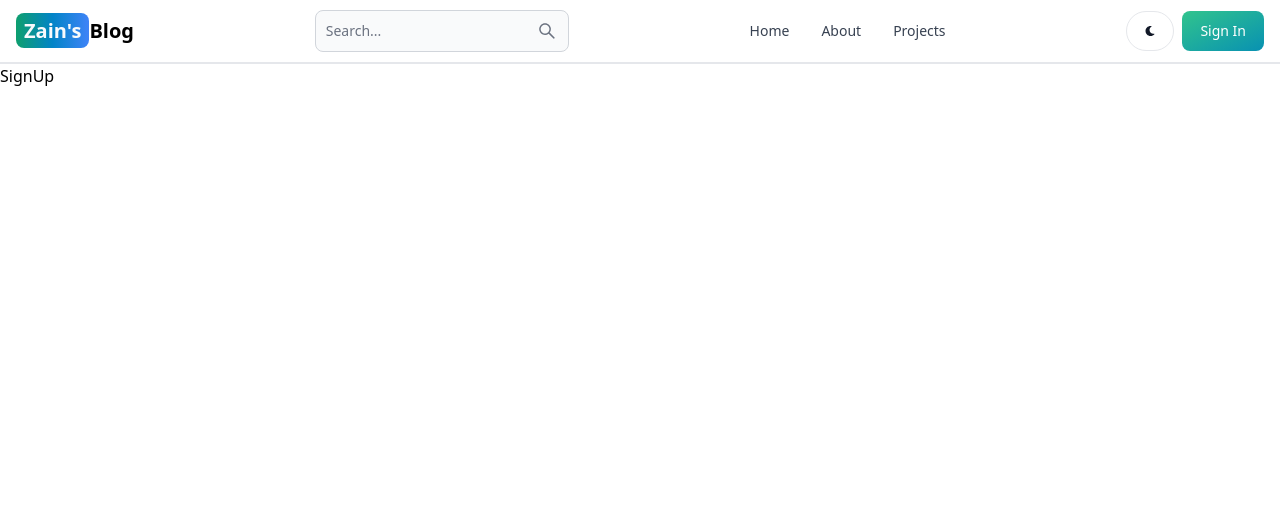
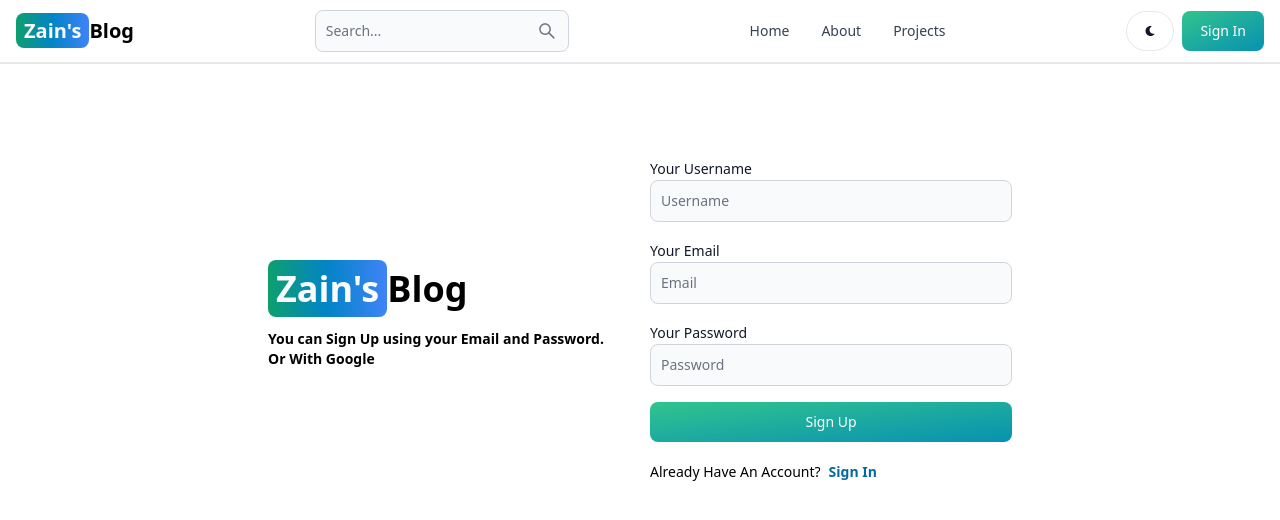
Before and after one commit to ImZAIN03/BLOG-APP, a React (Vite) app in the folder client/: page /sign-up in a window 1280 px wide. Shown: the top 520 px of the page. Built offline with nearby package versions, Linux system fonts and the light colour scheme.

Commit message:
SignUP UI

```diff
--- a/client/src/pages/SignUp.jsx
+++ b/client/src/pages/SignUp.jsx
@@ -1,5 +1,51 @@
+import { Button, Label, TextInput } from "flowbite-react";
+import { Link } from "react-router-dom";
+
 export default function SignUp() {
   return (
-    <div>SignUp</div>
-  )
+    <div className="min-h-screen mt-20">
+      <div className="flex p-3 max-w-3xl mx-auto flex-col md:flex-row md:items-center gap-5">
+        {/* Left */}
+        <div className="flex-1">
+          <Link to="/" className="font-bold dark:text-white text-4xl">
+            <span className="px-2 py-1 bg-gradient-to-r from-green-500 via-sky-600 to-blue-500 text-slate-50 rounded-lg ">
+              Zain's
+            </span>
+            Blog
+          </Link>
+          <p className="text-sm mt-5 font-semibold">
+            You can Sign Up using your Email and Password.<br/>
+            Or With Google
+          </p>
+        </div>
+        {/* Right */}
+
+        <div className="flex-1">
+          <form className="flex flex-col gap-4">
+            <div>
+              <Label value="Your Username"/>
+              <TextInput type="text" placeholder="Username" id="Username"/>
+            </div>
+            <div className="">
+              <Label value="Your Email"/>
+              <TextInput type="text" placeholder="Email" id="email"/>
+            </div>
+            <div className="">
+              <Label value="Your Password"/>
+              <TextInput type="text" placeholder="Password" id="password"/>
+            </div>
+            <Button gradientDuoTone="greenToBlue" type="submit">
+              Sign Up
+            </Button>
+          </form>
+          <div className="flex gap-2 text-sm mt-5">
+            <span>Already Have An Account?</span>
+            <Link to='/sign-in' className="text-sky-700 font-semibold">
+              Sign In
+            </Link>
+          </div>
+        </div>
+      </div>
+    </div>
+  );
 }
```
